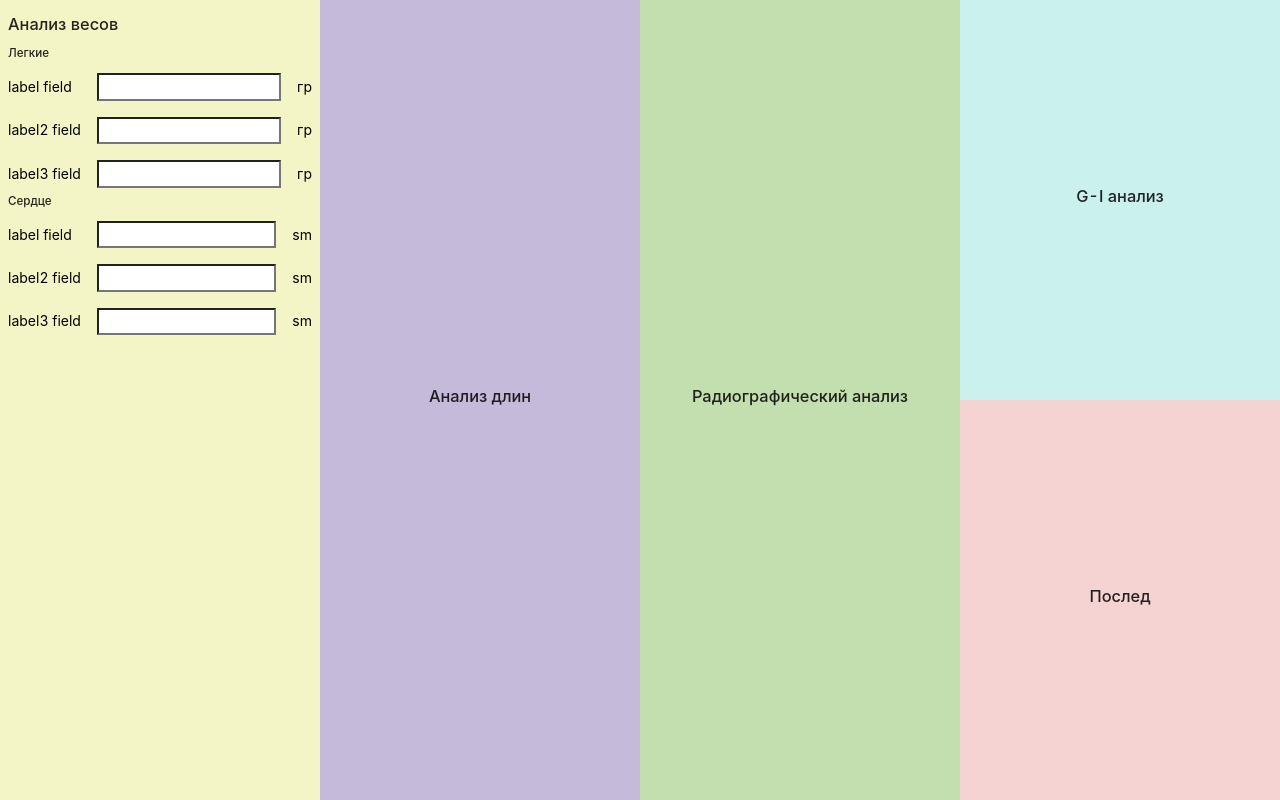
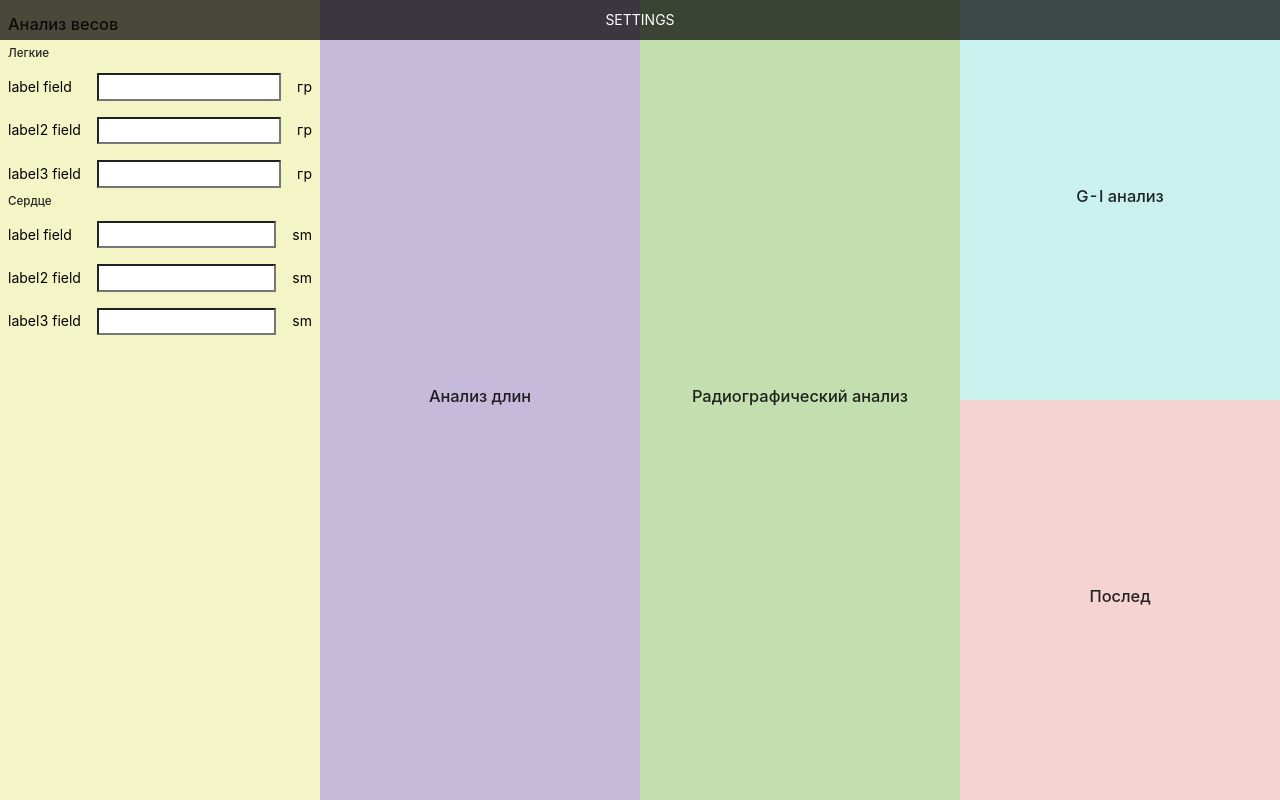
Before and after one commit to Petrovich1973/WebConsole, a React (Create React App) app: page / in a window 1280 px wide. Both pictures are taken after a click on the element "Анализ весов". Built offline with nearby package versions, Linux system fonts and the light colour scheme.

Commit message:
ScreenSettings added, Menu added, Modal added

```diff
--- a/src/App.js
+++ b/src/App.js
@@ -1,20 +1,56 @@
-import React from 'react'
+import React, {useEffect, useState} from 'react'
 import {connect} from 'react-redux'
 import * as types from './actionTypes'
 import './App.less'
-import Column from "./components/Column";
+import Column from "./components/Column"
+import Modal from "./components/Modal"
+import Menu from "./components/Menu"
+import ScreenSettings from "./components/screenSettings"
 
 const App = (props) => {
     const {state, dispatch} = props
-    const {form} = state
+    const {form, screenSettings} = state
 
-    const handleChange = column => {
+    const [menu, setMenu] = useState(false)
+    const [clientY, setClientY] = useState(20)
+
+    useEffect(() => {
+        const Root = document.querySelector('#root')
+        Root.addEventListener('mousemove', handleMouseMove, false)
+        return () => {
+            Root.removeEventListener('mousemove', handleMouseMove, false)
+        }
+    }, [menu, clientY])
+
+    const handleMouseMove = event => {
+        if(event.clientY < clientY) {
+            setMenu(true)
+            setClientY(60)
+        } else {
+            setMenu(false)
+            setClientY(20)
+        }
+    }
+
+    const handleChangeField = column => {
         dispatch({
             type: types.APP_UPDATE,
             payload: {
                 form: {
                     ...form,
                     ...column
+                }
+            }
+        })
+    }
+
+    const onToggleSettings = () => {
+        dispatch({
+            type: types.APP_UPDATE,
+            payload: {
+                screenSettings: {
+                    ...screenSettings,
+                    visible: !screenSettings.visible
                 }
             }
         })
@@ -29,8 +65,14 @@ const App = (props) => {
                         {...props}
                         name={key}
                         column={form[key]}
-                        onChangeField={handleChange}/>
+                        onChangeField={handleChangeField}/>
                 ))}
+            {screenSettings.visible ? (
+                <Modal style={{width: 900}} title="Settings" onClose={onToggleSettings}>
+                    <ScreenSettings/>
+                </Modal>
+            ) : null}
+            {menu ? <Menu/> : null}
         </div>
     )
 }
--- a/src/App.less
+++ b/src/App.less
@@ -81,4 +81,73 @@
       }
     }
   }
+  .menu {
+    position: fixed;
+    top: 0;
+    left: 0;
+    width: 100vw;
+    background-color: rgba(0, 0, 0, .7);
+    display: flex;
+    justify-content: center;
+    .panel {
+      .item {
+        display: flex;
+        padding: .8rem 1.6rem;
+        color: white;
+        cursor: pointer;
+        line-height: 1;
+        text-transform: uppercase;
+      }
+    }
+  }
+  .modal {
+    display: flex;
+    justify-content: center;
+    align-items: center;
+    position: fixed;
+    top: 0;
+    left: 0;
+    width: 100vw;
+    height: 100vh;
+    .overlay {
+      position: absolute;
+      top: 0;
+      left: 0;
+      width: 100vw;
+      height: 100vh;
+      background-color: rgba(0, 0, 0, .7);
+    }
+    .window {
+      position: relative;
+      width: 800px;
+      max-width: 100%;
+      display: flex;
+      flex-direction: column;
+      .header {
+        background: aliceblue;
+        flex-shrink: 0;
+        display: flex;
+        justify-content: space-between;
+        align-items: center;
+        h4 {
+          margin: 0;
+          flex: 1;
+        }
+        .close {
+          flex-shrink: 0;
+          display: flex;
+          justify-content: center;
+          align-items: center;
+        }
+      }
+      .content {
+        background: white;
+        flex: 1;
+      }
+      .footer {
+        background: aliceblue;
+        flex-shrink: 0;
+      }
+    }
+  }
 }
--- /dev/null
+++ b/src/components/Menu.js
@@ -0,0 +1,38 @@
+import React from 'react'
+import {connect} from 'react-redux'
+import * as types from '../actionTypes'
+
+const Menu = (props) => {
+    const {state, dispatch} = props
+    const {screenSettings} = state
+
+
+    const onClickItem = payload => {
+        dispatch({
+            type: types.APP_UPDATE,
+            payload
+        })
+    }
+
+    return (
+        <div className="menu">
+            <div className="panel">
+                <span className="item" onClick={() => onClickItem({
+                        screenSettings: {
+                            ...screenSettings,
+                            visible: !screenSettings.visible
+                        }
+                    }
+                )}>Settings</span>
+            </div>
+        </div>
+    )
+}
+
+Menu.displayName = 'Menu'
+
+const mapStateToProps = state => ({
+    state
+})
+
+export default connect(mapStateToProps)(Menu)
--- /dev/null
+++ b/src/components/Modal.js
@@ -0,0 +1,23 @@
+import React from 'react'
+
+const Modal = ({children, style = {}, title = 'Dialog window', footer = null, onClose = Function}) => {
+    return (
+        <div className="modal">
+            <div className="overlay" onClick={onClose}/>
+            <div className="window" style={{...style}}>
+                <div className="header">
+                    <h4>{title}</h4>
+                    <button className="close" onClick={onClose}>
+                        <span>&#10005;</span>
+                    </button>
+                </div>
+                <div className="content">{children}</div>
+                <div className="footer">{footer}</div>
+            </div>
+        </div>
+    )
+}
+
+Modal.displayName = 'Modal'
+
+export default Modal
--- /dev/null
+++ b/src/components/screenSettings.js
@@ -0,0 +1,20 @@
+import React from 'react'
+import {connect} from 'react-redux'
+
+const ScreenSettings = (props) => {
+    const {state, dispatch} = props
+
+    return (
+        <div className="screenSettings">
+            screenSettings
+        </div>
+    )
+}
+
+ScreenSettings.displayName = 'ScreenSettings'
+
+const mapStateToProps = state => ({
+    state
+})
+
+export default connect(mapStateToProps)(ScreenSettings)
--- a/src/reducers.js
+++ b/src/reducers.js
@@ -129,7 +129,10 @@ const initialize = {
     },
     result: {},
     spinner: false,
-    listExpand: []
+    listExpand: [],
+    screenSettings: {
+        visible: false
+    }
 }
 
 export default function (state = initialize, action) {
```
